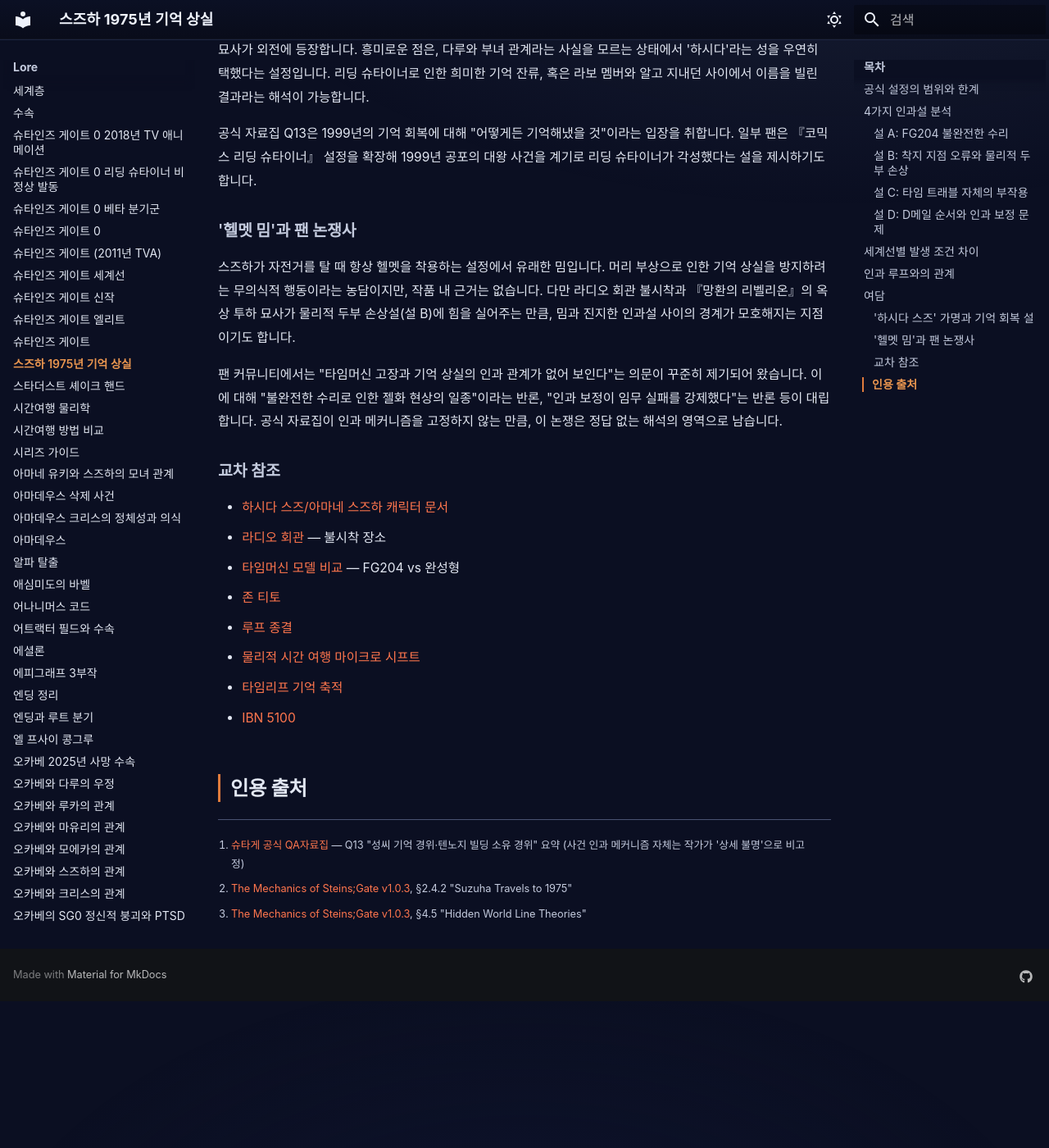
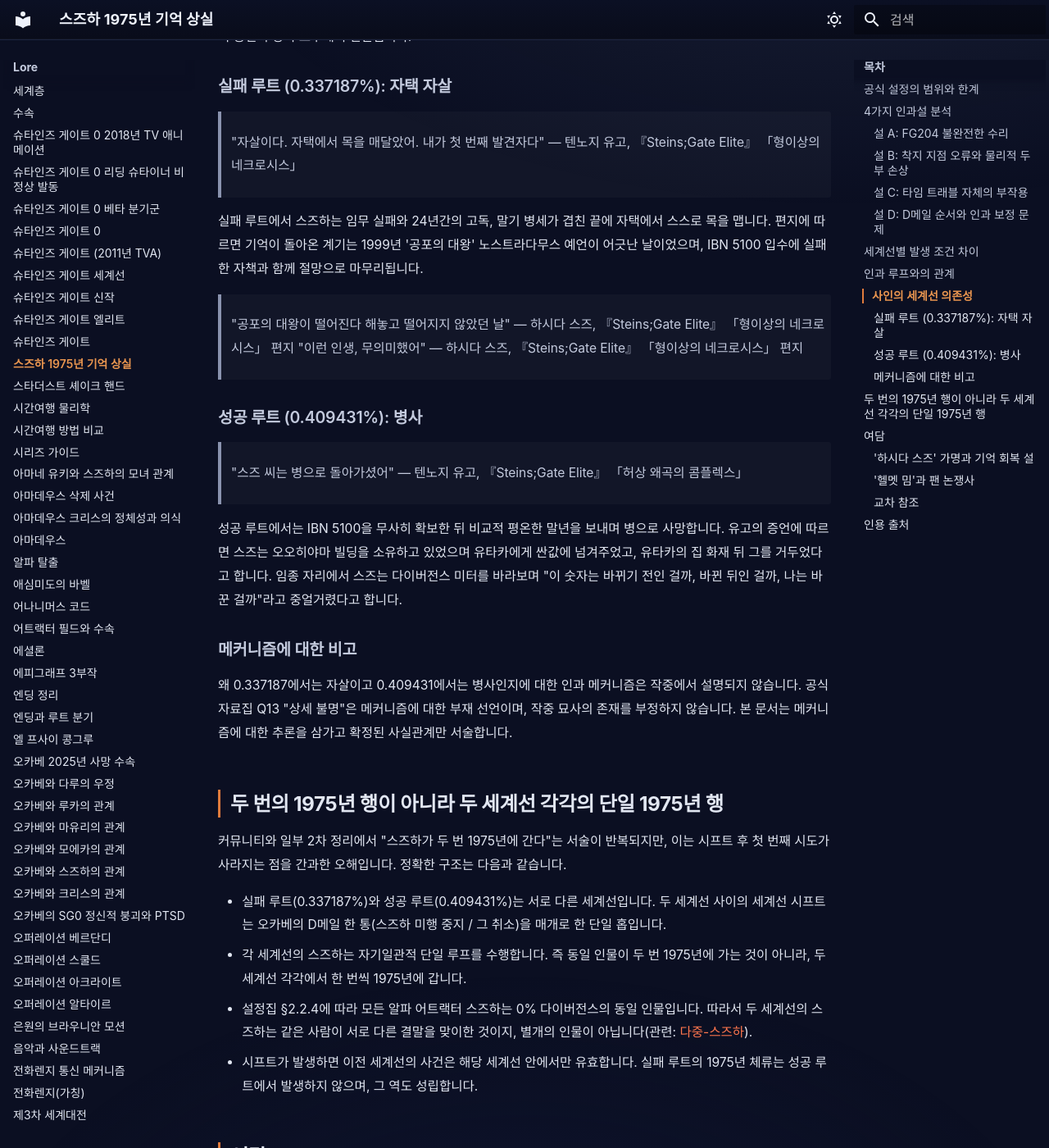
Before and after one commit to sgwiki/sgwiki.github.io, an MkDocs documentation site: the page built from wiki/lore/스즈하-1975년-기억-상실.md, in a window 1280 px wide and 1400 px high, scrolled down 3890 px. Shown: the whole window at 82% size. Built offline with MkDocs 1.6.1 and Material for MkDocs 9.7.7, drawn with Linux system fonts in a browser that asks for light colours; some web fonts are replaced; before the commit the page ends 5111 px from its top, so only the background shows below that; some of the changed text lies outside the part shown.

Commit message:
fix(wiki): 스즈하-1975년-기억-상실 — P10 583f4094 패치 적용

```diff
--- a/wiki/lore/스즈하-1975년-기억-상실.md
+++ b/wiki/lore/스즈하-1975년-기억-상실.md
@@ -22,7 +22,7 @@ description: "알파 세계선에서 아마네 스즈하가 2010년을 출발점
 
 본편에서 스즈하가 남긴 편지는 1975년 도착 직후의 상태를 이렇게 전합니다. 수리가 완벽하지 않았고 타임머신에는 문제가 남아 있었으며, 1975년에 도착한 순간 아무것도 기억하지 못했다는 것입니다. 24년간 이름 정도만 겨우 기억하고 있었고, 1999년에 이르러서야 자신이 아마네 스즈하라는 사실을 떠올렸다고 합니다. 편지 말미에는 절망과 후회가 반복되어 적혀 있으며, IBN 5100을 손에 넣지 못한 채 사명을 완수하지 못했다는 자책과 함께 오카베에게 사과하는 내용이 담겨 있습니다.
 
-텐노지 유고의 증언에 따르면, 하시다 스즈는 편지를 남긴 지 약 일주일 뒤 자택에서 스스로 목을 매달아 사망했습니다. 사망 전 1년간 급격히 불안정해졌으며, 그 전까지는 밝고 친절한 이웃이었다고 합니다.
+텐노지 유고의 증언에 따르면, 하시다 스즈는 편지를 남긴 지 약 일주일 뒤 자택에서 스스로 목을 매달아 사망했습니다(다이버전스 0.337187% 실패 루트). 사망 전 1년간 급격히 불안정해졌으며, 그 전까지는 밝고 친절한 이웃이었다고 합니다. 이 사인은 실패 루트에 한정된 것이며, 성공 루트(0.409431%)에서는 병사(病死)로 사망합니다(아래 "사인의 세계선 의존성" 절 참조).
 
 공식 자료집 Q13은 이 사건의 원인을 "상세 불명"으로 처리합니다. 작품이 제시하는 묘사(불완전한 수리, 기억 상실)를 인정하되, 그 사이의 인과 관계를 특정 메커니즘으로 고정하지 않는 입장입니다. 외전인 『망환의 리벨리온』과 『육분의의 이디엄』, 『선형구속의 페노그램』 등 2차 자료가 추가 묘사를 제공하지만, 이 역시 공식 자료집의 범위를 넘어서는 해석입니다.
 
@@ -78,6 +78,38 @@ description: "알파 세계선에서 아마네 스즈하가 2010년을 출발점
 
 공식 자료집 Q14에 따르면, IBN 5100은 스즈하 사후 페이리스의 아버지 아키하 유키타카를 거쳐 야나바야시 신사에 봉납되는 보관 경로를 거치며, 이 경로 자체가 루프의 일부로 확립되어 있습니다.
 
+## 사인의 세계선 의존성
+
+본 사건의 결말(사망)은 두 세계선에서 확립되어 있으나, **사인 자체는 세계선에 따라 다르게 고정**됩니다. 텐노지 유고의 증언이 양쪽 모두에서 전달됩니다.
+
+### 실패 루트 (0.337187%): 자택 자살
+
+> "자살이다. 자택에서 목을 매달았어. 내가 첫 번째 발견자다" — 텐노지 유고, 『Steins;Gate Elite』 「형이상의 네크로시스」
+
+실패 루트에서 스즈하는 임무 실패와 24년간의 고독, 말기 병세가 겹친 끝에 자택에서 스스로 목을 맵니다. 편지에 따르면 기억이 돌아온 계기는 1999년 '공포의 대왕' 노스트라다무스 예언이 어긋난 날이었으며, IBN 5100 입수에 실패한 자책과 함께 절망으로 마무리됩니다.
+
+> "공포의 대왕이 떨어진다 해놓고 떨어지지 않았던 날" — 하시다 스즈, 『Steins;Gate Elite』 「형이상의 네크로시스」 편지
+> "이런 인생, 무의미했어" — 하시다 스즈, 『Steins;Gate Elite』 「형이상의 네크로시스」 편지
+
+### 성공 루트 (0.409431%): 병사
+
+> "스즈 씨는 병으로 돌아가셨어" — 텐노지 유고, 『Steins;Gate Elite』 「허상 왜곡의 콤플렉스」
+
+성공 루트에서는 IBN 5100을 무사히 확보한 뒤 비교적 평온한 말년을 보내며 병으로 사망합니다. 유고의 증언에 따르면 스즈는 오오히야마 빌딩을 소유하고 있었으며 유타카에게 싼값에 넘겨주었고, 유타카의 집 화재 뒤 그를 거두었다고 합니다. 임종 자리에서 스즈는 다이버전스 미터를 바라보며 "이 숫자는 바뀌기 전인 걸까, 바뀐 뒤인 걸까, 나는 바꾼 걸까"라고 중얼거렸다고 합니다.
+
+### 메커니즘에 대한 비고
+
+왜 0.337187에서는 자살이고 0.409431에서는 병사인지에 대한 인과 메커니즘은 작중에서 설명되지 않습니다. 공식 자료집 Q13 "상세 불명"은 메커니즘에 대한 부재 선언이며, 작중 묘사의 존재를 부정하지 않습니다. 본 문서는 메커니즘에 대한 추론을 삼가고 확정된 사실관계만 서술합니다.
+
+## 두 번의 1975년 행이 아니라 두 세계선 각각의 단일 1975년 행
+
+커뮤니티와 일부 2차 정리에서 "스즈하가 두 번 1975년에 간다"는 서술이 반복되지만, 이는 시프트 후 첫 번째 시도가 사라지는 점을 간과한 오해입니다. 정확한 구조는 다음과 같습니다.
+
+- 실패 루트(0.337187%)와 성공 루트(0.409431%)는 서로 다른 세계선입니다. 두 세계선 사이의 세계선 시프트는 오카베의 D메일 한 통(스즈하 미행 중지 / 그 취소)을 매개로 한 단일 홉입니다.
+- 각 세계선의 스즈하는 자기일관적 단일 루프를 수행합니다. 즉 동일 인물이 두 번 1975년에 가는 것이 아니라, 두 세계선 각각에서 한 번씩 1975년에 갑니다.
+- 설정집 §2.2.4에 따라 모든 알파 어트랙터 스즈하는 0% 다이버전스의 동일 인물입니다. 따라서 두 세계선의 스즈하는 같은 사람이 서로 다른 결말을 맞이한 것이지, 별개의 인물이 아닙니다(관련: [다중-스즈하](다중-스즈하.md)).
+- 시프트가 발생하면 이전 세계선의 사건은 해당 세계선 안에서만 유효합니다. 실패 루트의 1975년 체류는 성공 루트에서 발생하지 않으며, 그 역도 성립합니다.
+
 ## 여담
 
 ### '하시다 스즈' 가명과 기억 회복 설
```
Also changed, not shown: wiki/캐릭터/하시다-스즈.md (+14 -3 lines).
